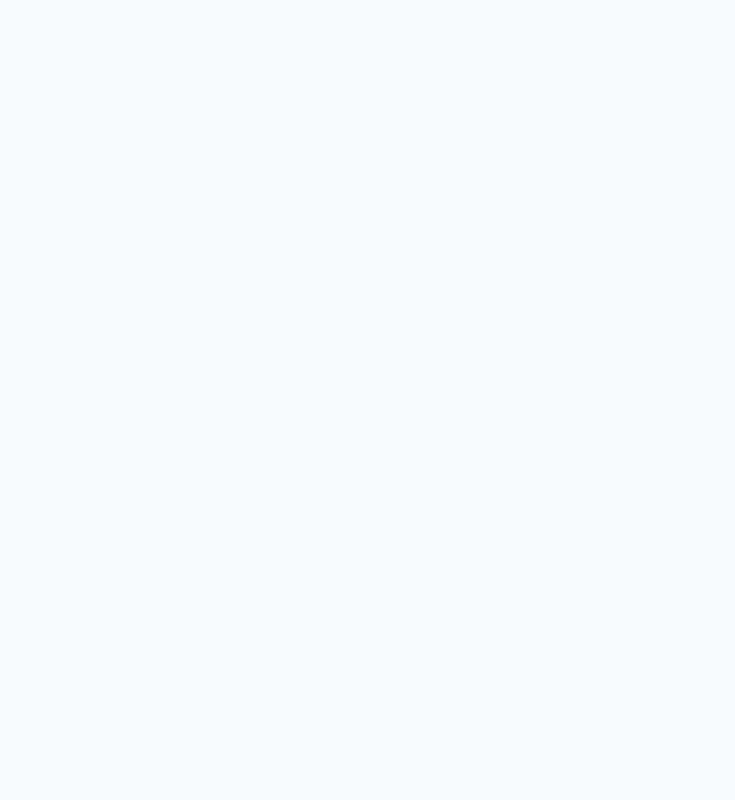
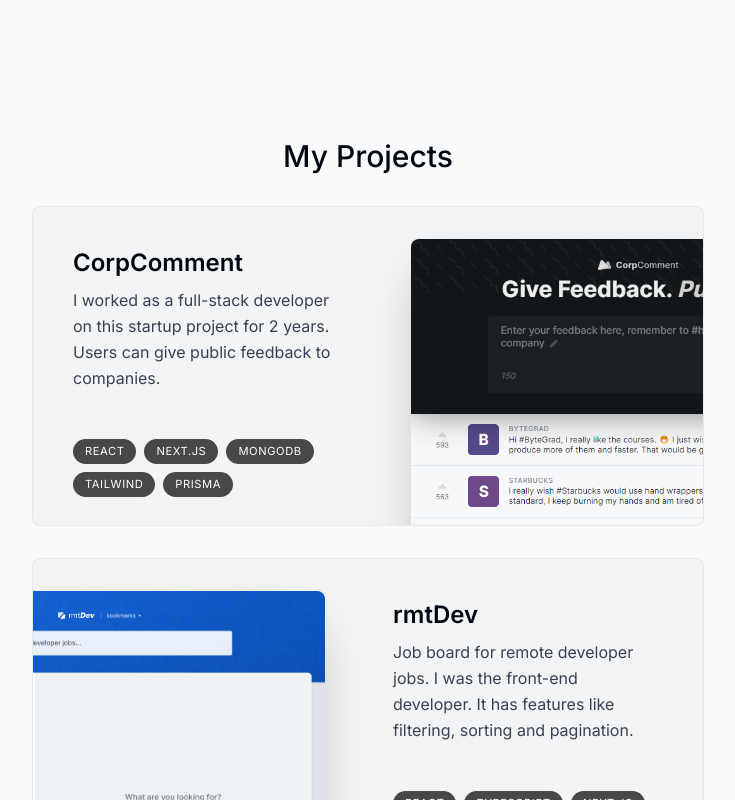
Before and after one commit to zaayddev/portfolio, a Next.js app: page / in a window 1280 px wide. Shown: the part 1120-1920 px from the top of the page, without its empty margins (272-1007 px from the left). Before the commit the page ends 1258 px from the top, so only its background shows below. Built offline with nearby package versions, Linux system fonts and the light colour scheme.

Commit message:
feat: add projects section & smooth scroll

```diff
--- a/app/layout.tsx
+++ b/app/layout.tsx
@@ -16,7 +16,7 @@ export default function RootLayout({
   children: React.ReactNode;
 }>) {
   return (
-    <html lang="en">
+    <html lang="en" className="!scroll-smooth">
       <body
         className={`${inter.className} bg-gray-50 text-gray-950 relative pt-28 sm:pt-36 dark:bg-gray-900 dark:text-gray-50 dark:text-opacity-90`}
       >
--- a/app/page.tsx
+++ b/app/page.tsx
@@ -1,5 +1,6 @@
 import About from "@/components/about";
 import Intro from "@/components/intro";
+import Projects from "@/components/projects";
 import SectionDivider from "@/components/section-divider";
 
 export default function Home() {
@@ -8,6 +9,7 @@ export default function Home() {
       <Intro />
       <SectionDivider />
       <About />
+      <Projects />
     </main>
   );
 }
--- a/components/about.tsx
+++ b/components/about.tsx
@@ -12,22 +12,22 @@ export default function About() {
       initial={{ opacity: 0, y: 100 }}
       animate={{ opacity: 1, y: 0 }}
       transition={{ delay: 0.175 }}
+      id="about"
     >
       <SectionHeading>About me</SectionHeading>
       <p className="mb-3">
-        After graduating from my high school{" "}
-        <span className="font-medium">👾</span>, I decided to pursue my
-        passion for programming 👨🏻‍💻. I enrolled in a well known coding school and
-        learned{" "}
+        After graduating from high school{" "}
+        <span className="font-medium">👾</span>, I decided to pursue my passion
+        for programming 👨🏻‍💻. I enrolled in a well known coding school and learned{" "}
         <span className="font-medium">computer science fundamentals</span>.{" "}
         <span className="italic">My favorite part of programming</span> is the
         problem-solving aspect. I <span className="underline">love</span> the
-        feeling of finally figuring out a solution to a problem ✨. My core stack
-        is <span className="font-medium">React especially Next.js</span>. I am
-        always looking to learn new technologies. I am currently looking for an{" "}
-        <span className="font-medium">internship position</span> as a frontend
-        developer. <span className="italic">When I'm not coding</span>, I enjoy
-        watching movies🍿. I also enjoy doing some{" "}
+        feeling of finally figuring out a solution to a problem ✨. My core
+        stack is <span className="font-medium">React especially Next.js</span>.
+        I am always looking to learn new technologies. I am currently looking
+        for an <span className="font-medium">internship position</span> as a
+        frontend developer. <span className="italic">When I'm not coding</span>,
+        I enjoy watching movies🍿. I also enjoy doing some{" "}
         <span className="font-medium">codingames and codeforces 🤖</span>
       </p>
     </motion.section>
--- a/components/intro.tsx
+++ b/components/intro.tsx
@@ -10,7 +10,10 @@ import { FaGithubSquare } from "react-icons/fa";
 
 export default function Intro() {
   return (
-    <section className="mb-28 max-w-[50rem] text-center sm:mb-0 scroll-mt-[100rem]">
+    <section
+      id="home"
+      className="mb-28 max-w-[50rem] text-center sm:mb-0 scroll-mt-[100rem]"
+    >
       <div className="flex itmes-center justify-center">
         <div className="relative">
           <motion.div
--- /dev/null
+++ b/components/project.tsx
@@ -0,0 +1,71 @@
+"use client";
+
+import { projectsData } from "@/lib/data";
+import Image from "next/image";
+import { motion, useScroll, useTransform } from "framer-motion";
+import { useRef } from "react";
+
+type ProjectProps = (typeof projectsData)[number];
+
+export default function Project({
+  title,
+  description,
+  tags,
+  imageUrl,
+}: ProjectProps) {
+  const ref = useRef<HTMLDivElement>(null);
+  const { scrollYProgress } = useScroll({
+    target: ref,
+    offset: ["0 1", "1.33 1"],
+  });
+  const scaleProgess = useTransform(scrollYProgress, [0, 1], [0.8, 1]);
+  const opacityProgess = useTransform(scrollYProgress, [0, 1], [0.6, 1]);
+
+  return (
+    <motion.div
+      ref={ref}
+      style={{
+        scale: scaleProgess,
+        opacity: opacityProgess,
+      }}
+      className="group mb-3 sm:mb-8 last:mb-0"
+    >
+      <section className="bg-gray-100 max-w-[42rem] border border-black/5 rounded-lg overflow-hidden sm:pr-8 relative sm:h-[20rem] hover:bg-gray-200 transition sm:group-even:pl-8 dark:text-white dark:bg-white/10 dark:hover:bg-white/20">
+        <div className="pt-4 pb-7 px-5 sm:pl-10 sm:pr-2 sm:pt-10 sm:max-w-[50%] flex flex-col h-full sm:group-even:ml-[18rem]">
+          <h3 className="text-2xl font-semibold">{title}</h3>
+          <p className="mt-2 leading-relaxed text-gray-700 dark:text-white/70">
+            {description}
+          </p>
+          <ul className="flex flex-wrap mt-4 gap-2 sm:mt-auto">
+            {tags.map((tag, index) => (
+              <li
+                className="bg-black/[0.7] px-3 py-1 text-[0.7rem] uppercase tracking-wider text-white rounded-full dark:text-white/70"
+                key={index}
+              >
+                {tag}
+              </li>
+            ))}
+          </ul>
+        </div>
+
+        <Image
+          src={imageUrl}
+          alt="Project I worked on"
+          quality={95}
+          className="absolute hidden sm:block top-8 -right-40 w-[28.25rem] rounded-t-lg shadow-2xl
+        transition
+        group-hover:scale-[1.04]
+        group-hover:-translate-x-3
+        group-hover:translate-y-3
+        group-hover:-rotate-2
+
+        group-even:group-hover:translate-x-3
+        group-even:group-hover:translate-y-3
+        group-even:group-hover:rotate-2
+
+        group-even:right-[initial] group-even:-left-40"
+        />
+      </section>
+    </motion.div>
+  );
+}
--- /dev/null
+++ b/components/projects.tsx
@@ -0,0 +1,21 @@
+"use client";
+
+import React from "react";
+import SectionHeading from "./section-heading";
+import { projectsData } from "@/lib/data";
+import Project from "./project";
+
+export default function Projects() {
+  return (
+    <section  id="projects" className="scroll-mt-28 mb-28">
+      <SectionHeading>My projects</SectionHeading>
+      <div>
+        {projectsData.map((project, index) => (
+          <React.Fragment key={index}>
+            <Project {...project} />
+          </React.Fragment>
+        ))}
+      </div>
+    </section>
+  );
+}
```
